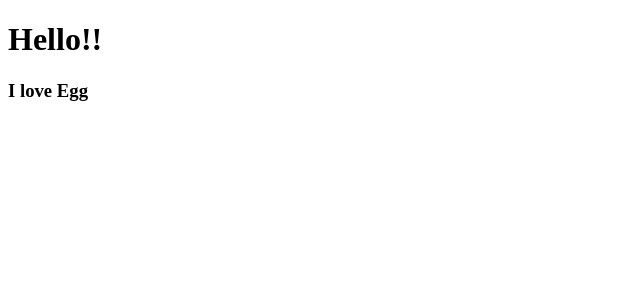
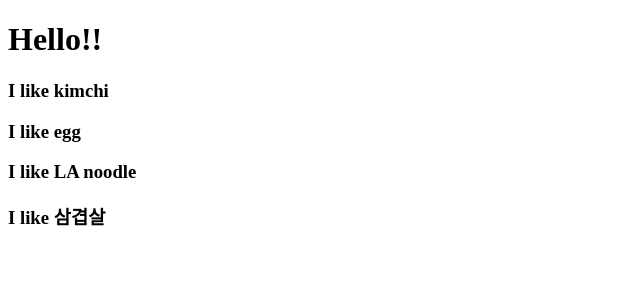
Before and after one commit to NickKies/movie_app, a React (Create React App) app: page / in a window 1280 px wide. Shown: the top 300 px of the page, without its empty margins (0-640 px from the left). Built offline with nearby package versions, Linux system fonts and the light colour scheme.

Commit message:
JSX & PROPS 2

```diff
--- a/src/App.js
+++ b/src/App.js
@@ -1,11 +1,17 @@
 import React from 'react';
-import Egg from './Egg';
+
+function Food({ fav }) {
+    return <h3>I like {fav}</h3>
+}
 
 function App() {
   return (
       <div>
         <h1>Hello!!</h1>
-        <Egg />
+        <Food fav="kimchi" />
+        <Food fav="egg" />
+        <Food fav="LA noodle" />
+        <Food fav="삼겹살" />
       </div>
   );
 }
--- a/src/Egg.js
+++ /dev/null
@@ -1,7 +0,0 @@
-import React from 'react';
-
-function Egg() {
-    return <h3>I love Egg</h3>;
-}
-
-export default Egg;
```
